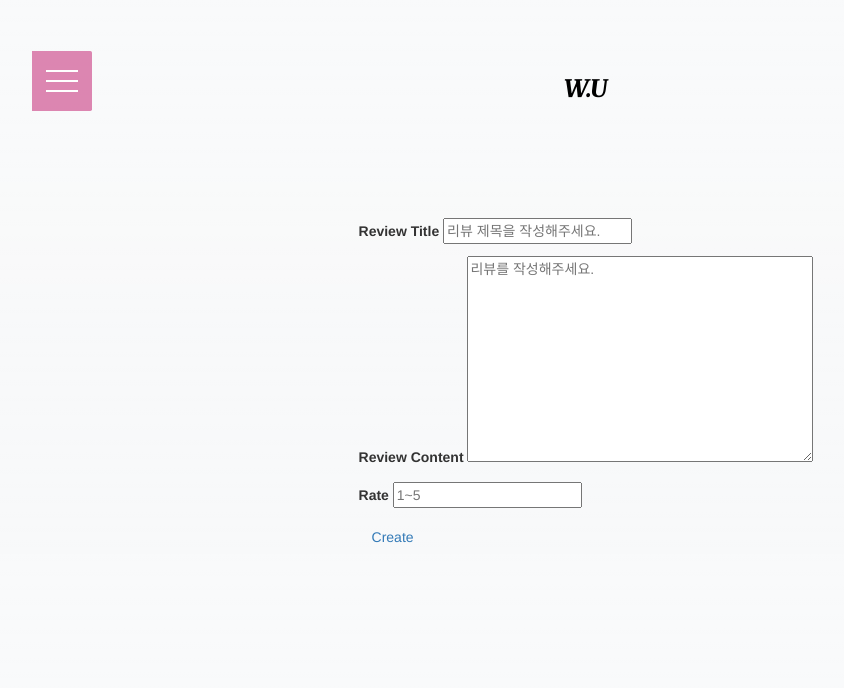
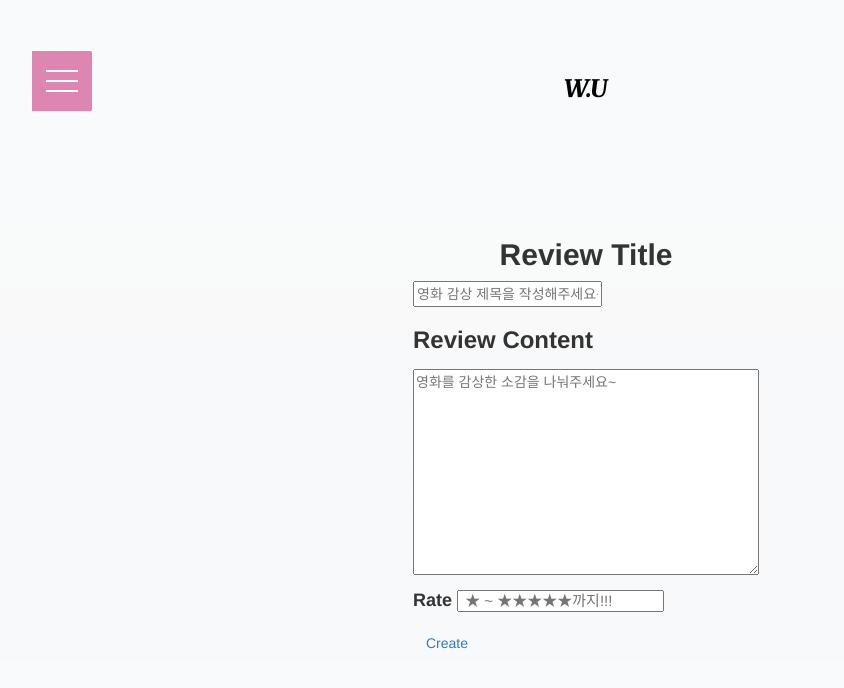
Before and after one commit to elenaisnanocat/Watching-U, a Django app: template community/templates/community/create.html in a window 1280 px wide. Shown: the top 688 px of the page, without its empty margins (54-898 px from the left). Run offline with Django 3.2, Linux system fonts and the light colour scheme; the template is opened without the code that fills it: values that come from a table or form of the project are taken from there, others are empty; some libraries are stand-ins or nearby versions.

Commit message:
change community create ing

```diff
--- a/community/templates/community/create.html
+++ b/community/templates/community/create.html
@@ -17,13 +17,27 @@
   {% block content %}
   <br><br><br><br>
 <div class="container d-flex justify-content-center">
-  <div>
+
+<div>
     <form action="" method="POST">
-    {% csrf_token %}
-    {{ form.as_p }}
-    <button class="btn btn-link text-decoration-none" >Create</button>
+    <input type="hidden" name="csrfmiddlewaretoken" value="K3Foz2ABBoWX3Uf1QhMULpo6V2YthLSnlyiAubDcxCCASqhyOYuSjhMqmCLPU7yN">
+      <h2><label class="d-flex justify-content-center" for="id_title">Review Title</label> </h2>
+      <input type="text" name="title" placeholder="영화 감상 제목을 작성해주세요~" required="" id="id_title">
+      <h3><label for="id_content">Review Content</label> </h3>
+      <textarea name="content" cols="40" rows="10" placeholder="영화를 감상한 소감을 나눠주세요~" required="" id="id_content"></textarea>
+      <h4><label for="id_rank">Rate</label> <input class="fs-4" type="number" name="rank" placeholder=" ★ ~ ★★★★★까지!!!" required="" id="id_rank"></h4>
+    <button class="btn btn-link text-decoration-none">Create</button>
     </form>
-  </div>
+</div>
+
+
+
+
+
+
+
+
+
 </div>
   {% endblock content %}
 
--- a/templates/base.html
+++ b/templates/base.html
@@ -25,7 +25,7 @@
   {% endblock content %}
   </div>
 
-  {% include 'footer.html' %}
+
   <script src="https://cdn.jsdelivr.net/npm/bootstrap@5.0.0-beta3/dist/js/bootstrap.bundle.min.js" integrity="sha384-JEW9xMcG8R+pH31jmWH6WWP0WintQrMb4s7ZOdauHnUtxwoG2vI5DkLtS3qm9Ekf" crossorigin="anonymous"></script>
   <script src="https://cdn.jsdelivr.net/npm/axios/dist/axios.min.js"></script>
 
```
